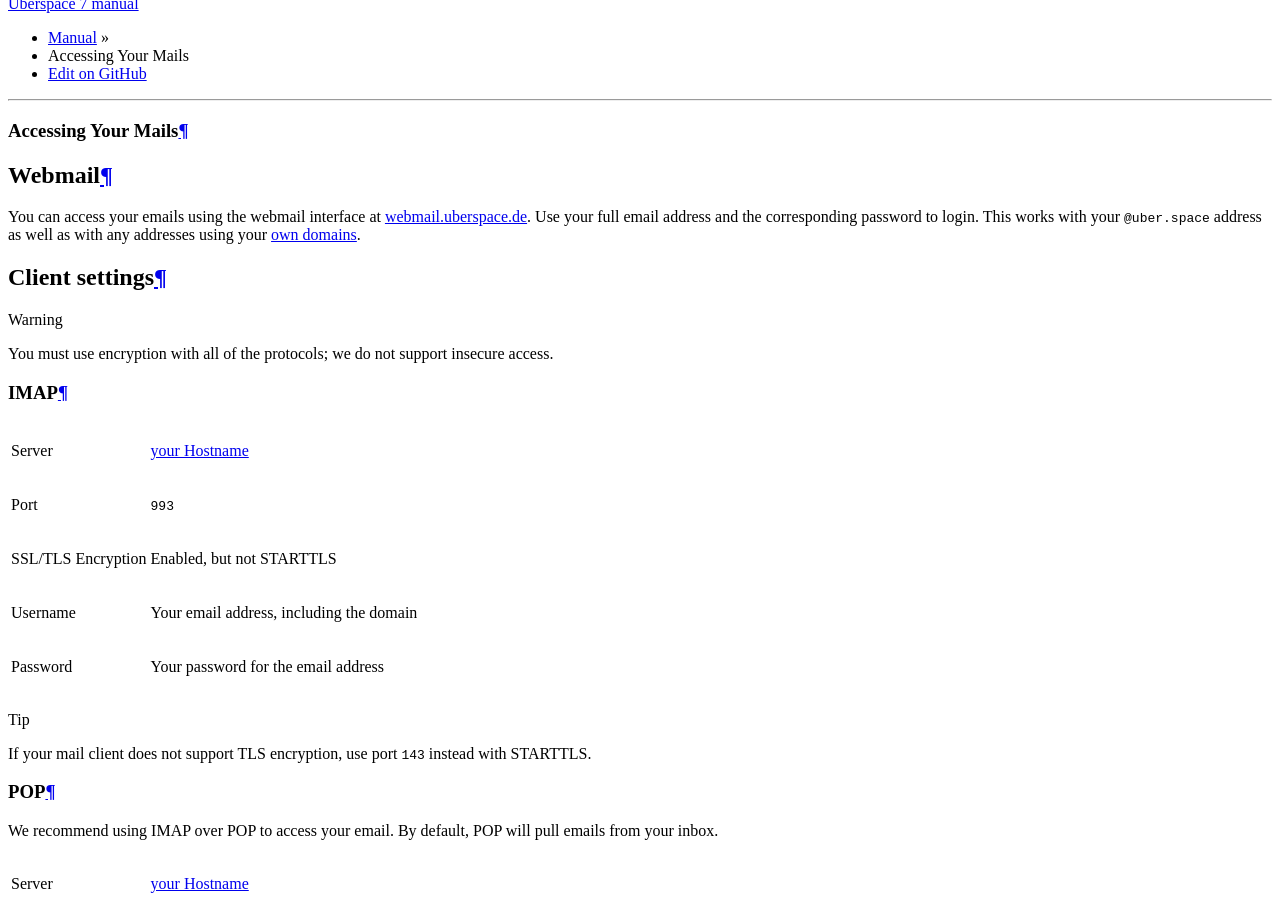
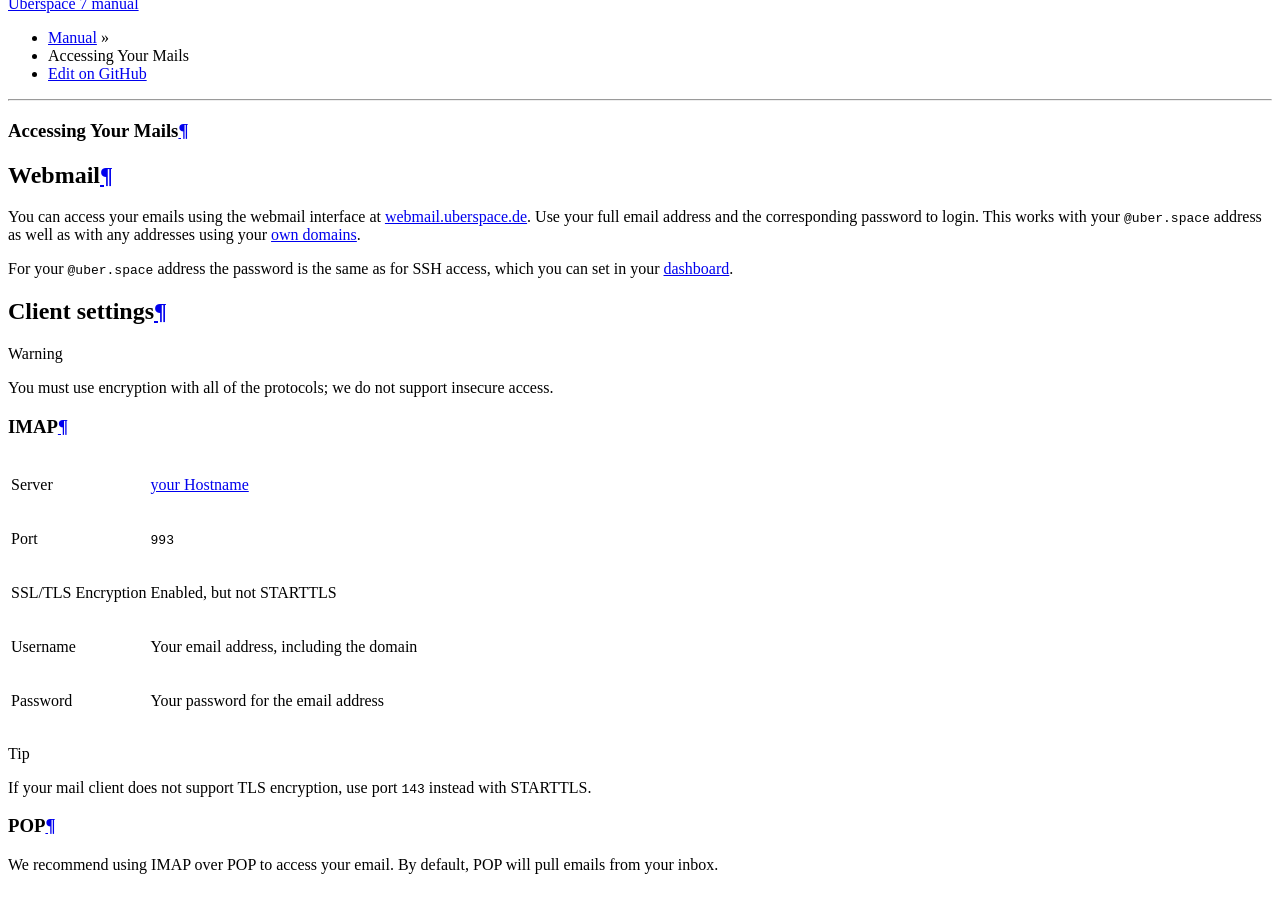
Before and after one commit to Uberspace/manual, a Sphinx documentation site: the page built from source/mail-access.rst, in a window 1280 px wide and 900 px high, scrolled down 1370 px. Built offline with Sphinx 7.4.7 and the Read the Docs theme 2.0.0, drawn with Linux system fonts in a browser that asks for light colours; pages that are not in the unit, such as notebooks, are missing from menus.

Commit message:
Added explanation for default mail password. (#101)
* Added explanation for default password.

* Update mail-access.rst

Co-authored-by: Nico Graf <SalocinHB@users.noreply.github.com>

```diff
--- a/source/mail-access.rst
+++ b/source/mail-access.rst
@@ -9,6 +9,9 @@
 
 You can access your emails using the webmail interface at `webmail.uberspace.de
 <https://webmail.uberspace.de>`_. Use your full email address and the corresponding password to login. This works with your ``@uber.space`` address as well as with any addresses using your :ref:`own domains <mail-domains>`.
+
+For your ``@uber.space`` address the password is the same as for SSH access, which you can set in your `dashboard
+<https://dashboard.uberspace.de/dashboard/authentication>`_.
 
 Client settings
 ===============
```
